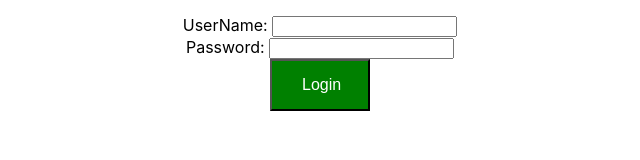
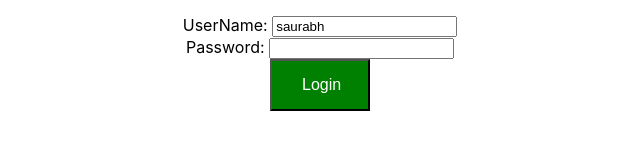
Before and after one commit to Saurabh7064/todo-app-react, a React (Create React App) app: page / in a window 1280 px wide. Shown: the top 160 px of the page, without its empty margins (320-960 px from the left). Built offline with nearby package versions, Linux system fonts and the light colour scheme.

Commit message:
31. Step 03 - Understanding React Controlled Component Adding State to Login

```diff
--- a/src/components/todo/TodoApp.jsx
+++ b/src/components/todo/TodoApp.jsx
@@ -11,11 +11,31 @@
 }
 
 class LoginComponent extends Component{
+
+    constructor(props) {
+        super(props);
+        this.state = {
+            username: 'saurabh',
+            password: ''
+        }
+        this.handleUsernameChange = this.handleUsernameChange.bind(this);
+        this.handlePasswordChange = this.handlePasswordChange.bind(this);
+
+    }
+
+    handleUsernameChange(event){
+        this.setState({username:event.target.value});
+    }
+
+    handlePasswordChange(event){
+        this.setState({password:event.target.value});
+    }
+
     render() {
         return(
             <div>
-                UserName: <input type="text" name="username"/><br/>
-                Password: <input type="password" name="password"/><br/>
+                UserName: <input type="text" name="username" value={this.state.username} onChange={this.handleUsernameChange}/><br/>
+                Password: <input type="password" name="password" value={this.state.password} onChange={this.handlePasswordChange}/><br/>
                 <button>Login</button>
             </div>
         )
```
